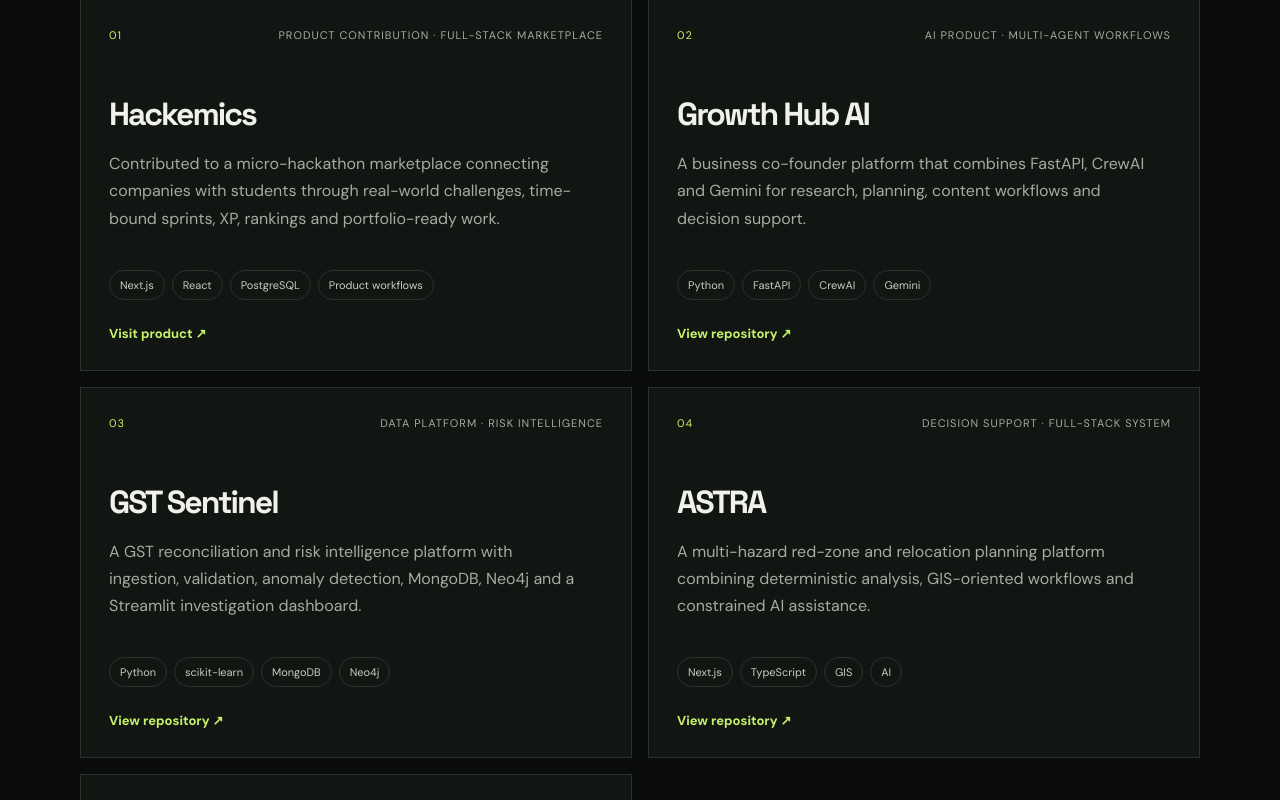
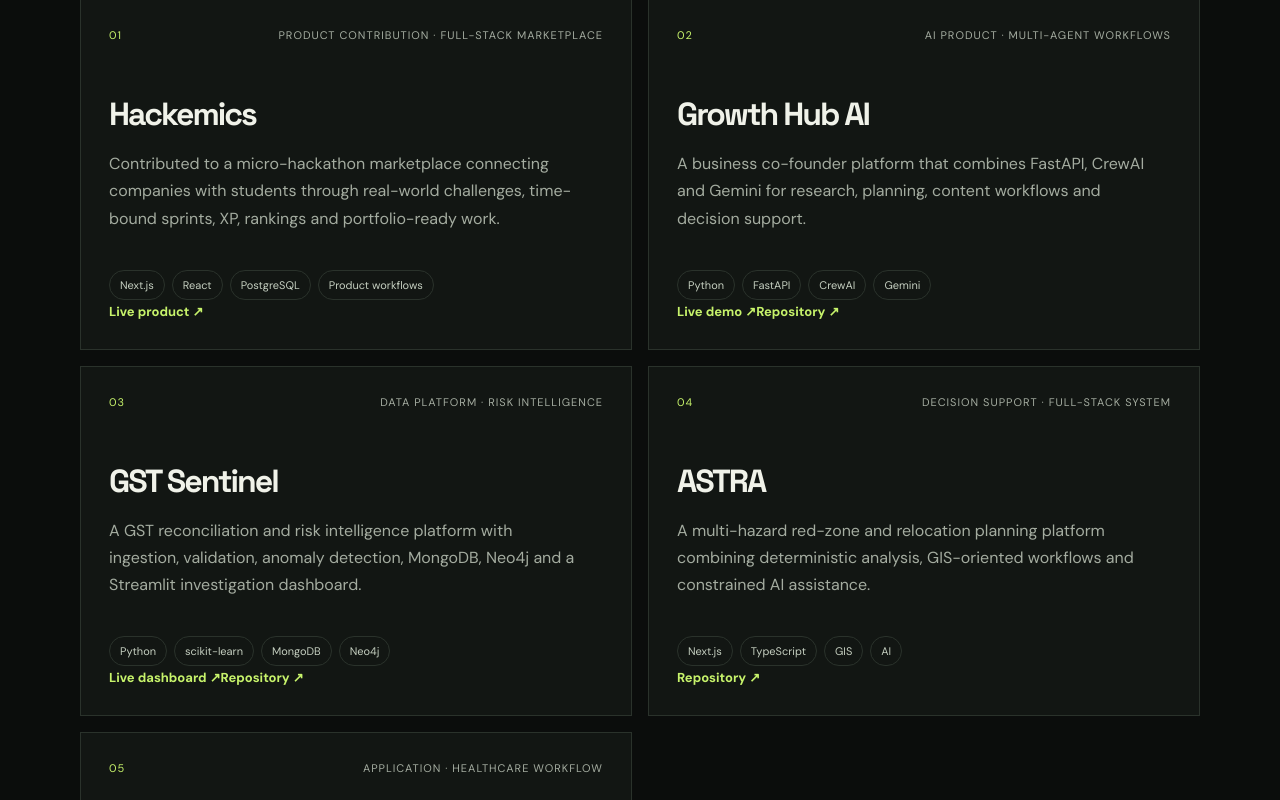
Before and after one commit to Tejaswini123-45/Pati-tejaswini-portfolio, a Next.js app: page / in a window 1280 px wide. Shown: the part 1242-2042 px from the top of the page. Built offline with nearby package versions, Linux system fonts and the light colour scheme.

Commit message:
Update project repository and live demo links

```diff
--- a/app/page.tsx
+++ b/app/page.tsx
@@ -1,16 +1,52 @@
 const projects = [
-  { name: 'Hackemics', type: 'Product contribution · Full-stack marketplace', description: 'Contributed to a micro-hackathon marketplace connecting companies with students through real-world challenges, time-bound sprints, XP, rankings and portfolio-ready work.', stack: ['Next.js', 'React', 'PostgreSQL', 'Product workflows'], href: 'https://www.hackemics.com/', linkLabel: 'Visit product ↗' },
-  { name: 'Growth Hub AI', type: 'AI product · Multi-agent workflows', description: 'A business co-founder platform that combines FastAPI, CrewAI and Gemini for research, planning, content workflows and decision support.', stack: ['Python', 'FastAPI', 'CrewAI', 'Gemini'], href: 'https://github.com/Tejaswini123-45/KAGGLECAPSTONEPROJECT', linkLabel: 'View repository ↗' },
-  { name: 'GST Sentinel', type: 'Data platform · Risk intelligence', description: 'A GST reconciliation and risk intelligence platform with ingestion, validation, anomaly detection, MongoDB, Neo4j and a Streamlit investigation dashboard.', stack: ['Python', 'scikit-learn', 'MongoDB', 'Neo4j'], href: 'https://github.com/Tejaswini123-45/GST_ML-', linkLabel: 'View repository ↗' },
-  { name: 'ASTRA', type: 'Decision support · Full-stack system', description: 'A multi-hazard red-zone and relocation planning platform combining deterministic analysis, GIS-oriented workflows and constrained AI assistance.', stack: ['Next.js', 'TypeScript', 'GIS', 'AI'], href: 'https://github.com/Tejaswini123-45/astra-relocation-intelligence', linkLabel: 'View repository ↗' },
-  { name: 'CareSync', type: 'Application · Healthcare workflow', description: 'A Python and SQLite management application for structured patient records, appointments, prescriptions and reports.', stack: ['Python', 'SQLite', 'OOP'], href: 'https://github.com/Tejaswini123-45/Hospital-Management-System', linkLabel: 'View repository ↗' },
+  {
+    name: 'Hackemics',
+    type: 'Product contribution · Full-stack marketplace',
+    description: 'Contributed to a micro-hackathon marketplace connecting companies with students through real-world challenges, time-bound sprints, XP, rankings and portfolio-ready work.',
+    stack: ['Next.js', 'React', 'PostgreSQL', 'Product workflows'],
+    links: [{ label: 'Live product ↗', href: 'https://www.hackemics.com/' }],
+  },
+  {
+    name: 'Growth Hub AI',
+    type: 'AI product · Multi-agent workflows',
+    description: 'A business co-founder platform that combines FastAPI, CrewAI and Gemini for research, planning, content workflows and decision support.',
+    stack: ['Python', 'FastAPI', 'CrewAI', 'Gemini'],
+    links: [
+      { label: 'Live demo ↗', href: 'https://kagglecapstoneproject-1.onrender.com' },
+      { label: 'Repository ↗', href: 'https://github.com/Tejaswini123-45/KAGGLECAPSTONEPROJECT' },
+    ],
+  },
+  {
+    name: 'GST Sentinel',
+    type: 'Data platform · Risk intelligence',
+    description: 'A GST reconciliation and risk intelligence platform with ingestion, validation, anomaly detection, MongoDB, Neo4j and a Streamlit investigation dashboard.',
+    stack: ['Python', 'scikit-learn', 'MongoDB', 'Neo4j'],
+    links: [
+      { label: 'Live dashboard ↗', href: 'https://gst-frontend-t20f.onrender.com' },
+      { label: 'Repository ↗', href: 'https://github.com/Tejaswini123-45/GST_ML-' },
+    ],
+  },
+  {
+    name: 'ASTRA',
+    type: 'Decision support · Full-stack system',
+    description: 'A multi-hazard red-zone and relocation planning platform combining deterministic analysis, GIS-oriented workflows and constrained AI assistance.',
+    stack: ['Next.js', 'TypeScript', 'GIS', 'AI'],
+    links: [{ label: 'Repository ↗', href: 'https://github.com/Tejaswini123-45/astra-relocation-intelligence' }],
+  },
+  {
+    name: 'CareSync',
+    type: 'Application · Healthcare workflow',
+    description: 'A Python and SQLite management application for structured patient records, appointments, prescriptions and reports.',
+    stack: ['Python', 'SQLite', 'OOP'],
+    links: [{ label: 'Repository ↗', href: 'https://github.com/Tejaswini123-45/Hospital-Management-System' }],
+  },
 ]
 
 export default function Home() {
   return <main>
-    <nav className="nav"><a className="brand" href="#top">PT<span>.</span></a><div className="navlinks"><a href="#work">Work</a><a href="#about">About</a><a href="#contact">Contact</a></div><a className="navcta" href="https://github.com/Tejaswini123-45" target="_blank">GitHub ↗</a></nav>
+    <nav className="nav"><a className="brand" href="#top">PT<span>.</span></a><div className="navlinks"><a href="#work">Work</a><a href="#about">About</a><a href="#contact">Contact</a></div><a className="navcta" href="https://github.com/Tejaswini123-45" target="_blank" rel="noreferrer">GitHub ↗</a></nav>
     <section id="top" className="hero wrap"><div className="eyebrow"><span className="dot"/> Available for internships & freelance projects</div><h1>I build useful software<br/><em>with intelligent systems.</em></h1><p className="lead">I’m Tejaswini — an Information Technology student and developer working across full-stack applications, AI agents, data platforms and practical automation.</p><div className="actions"><a className="button primary" href="#work">Explore my work ↓</a><a className="button secondary" href="mailto:patitejaswinireddy@gmail.com">Let’s talk ↗</a></div><div className="herofoot"><span>Hyderabad, India</span><span>Python · TypeScript · AI</span></div></section>
-    <section id="work" className="section wrap"><div className="sectionhead"><div><p className="kicker">Selected work</p><h2>Things I’ve built.</h2></div><p className="muted">A selection of products, systems and experiments. Open a live product when available or inspect the source code to understand the implementation.</p></div><div className="projects">{projects.map((p, i) => <article className="project" key={p.name}><div className="projecttop"><span className="number">{String(i + 1).padStart(2, '0')}</span><span className="projecttype">{p.type}</span></div><h3>{p.name}</h3><p>{p.description}</p><div className="tags">{p.stack.map(s => <span key={s}>{s}</span>)}</div><a className="projectlink" href={p.href} target="_blank" rel="noreferrer">{p.linkLabel}</a></article>)}</div></section>
+    <section id="work" className="section wrap"><div className="sectionhead"><div><p className="kicker">Selected work</p><h2>Things I’ve built.</h2></div><p className="muted">A selection of products, systems and experiments. Open a live product when available or inspect the source code to understand the implementation.</p></div><div className="projects">{projects.map((p, i) => <article className="project" key={p.name}><div className="projecttop"><span className="number">{String(i + 1).padStart(2, '0')}</span><span className="projecttype">{p.type}</span></div><h3>{p.name}</h3><p>{p.description}</p><div className="tags">{p.stack.map(s => <span key={s}>{s}</span>)}</div><div className="projectlinks">{p.links.map(link => <a className="projectlink" href={link.href} target="_blank" rel="noreferrer" key={link.href}>{link.label}</a>)}</div></article>)}</div></section>
     <section id="about" className="section about wrap"><div><p className="kicker">A little about me</p><h2>Curious by default.<br/>Practical by choice.</h2></div><div className="aboutcopy"><p>I enjoy taking an unclear problem, breaking it into systems, and turning it into something people can actually use. My current focus is the intersection of full-stack engineering, machine learning and agentic workflows.</p><p>I care about clear architecture, honest technical claims and interfaces that make complex work feel simple.</p><div className="facts"><span>9.25 CGPA</span><span>300+ LeetCode</span><span>IT · CBIT</span></div></div></section>
     <section id="contact" className="contact wrap"><p className="kicker">Have a problem worth building?</p><h2>Let’s make something<br/><em>worth showing.</em></h2><a className="button primary" href="mailto:patitejaswinireddy@gmail.com">Get in touch ↗</a><div className="contactlinks"><a href="https://www.linkedin.com/in/pati-tejaswini-7a573b292" target="_blank" rel="noreferrer">LinkedIn ↗</a><a href="https://github.com/Tejaswini123-45" target="_blank" rel="noreferrer">GitHub ↗</a><a href="https://leetcode.com/u/Pati_Tejaswini/" target="_blank" rel="noreferrer">LeetCode ↗</a></div></section>
     <footer className="footer wrap"><span>© 2026 Pati Tejaswini</span><span>Built with Next.js · Deployed with Vercel</span></footer>
```
